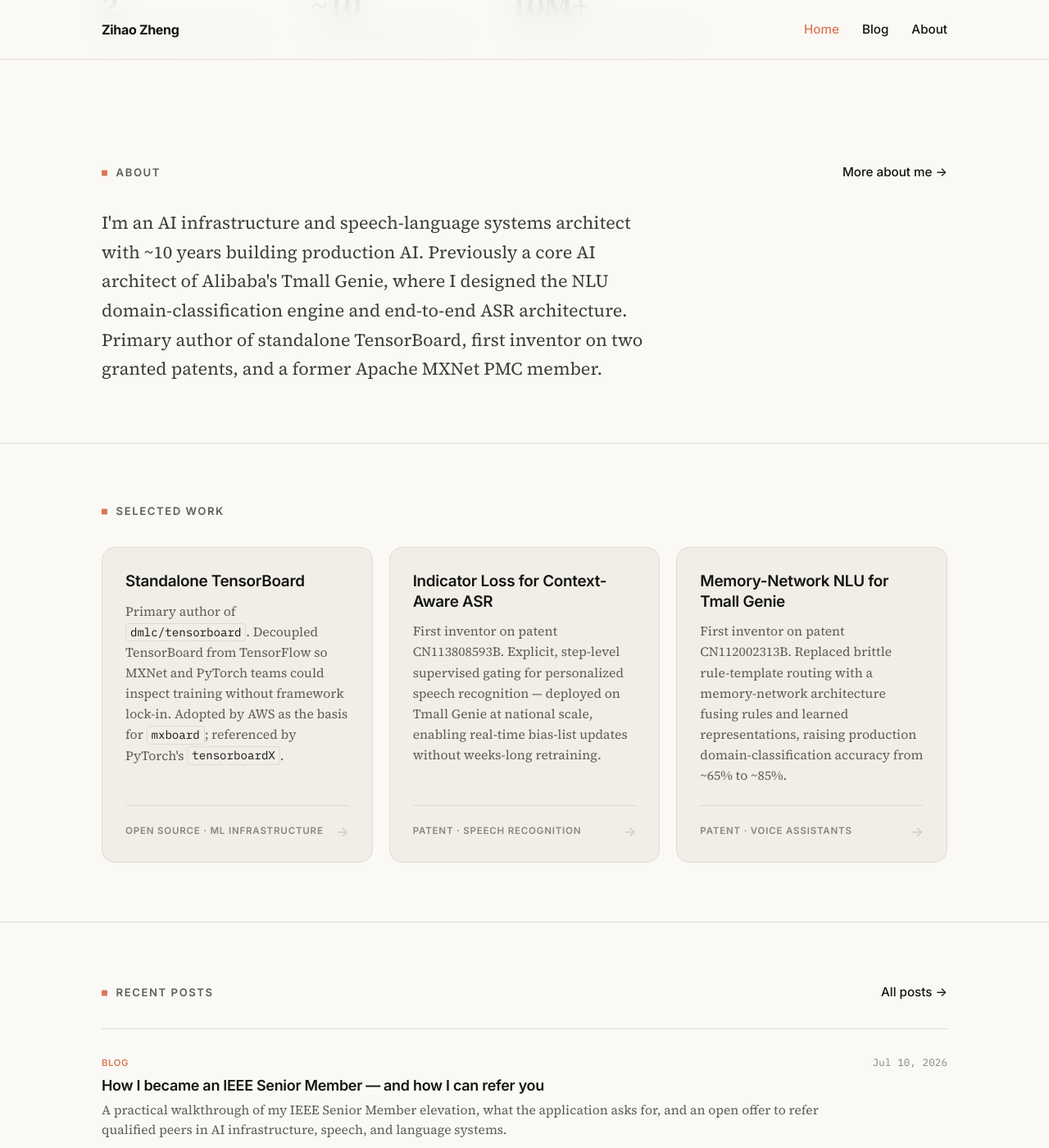
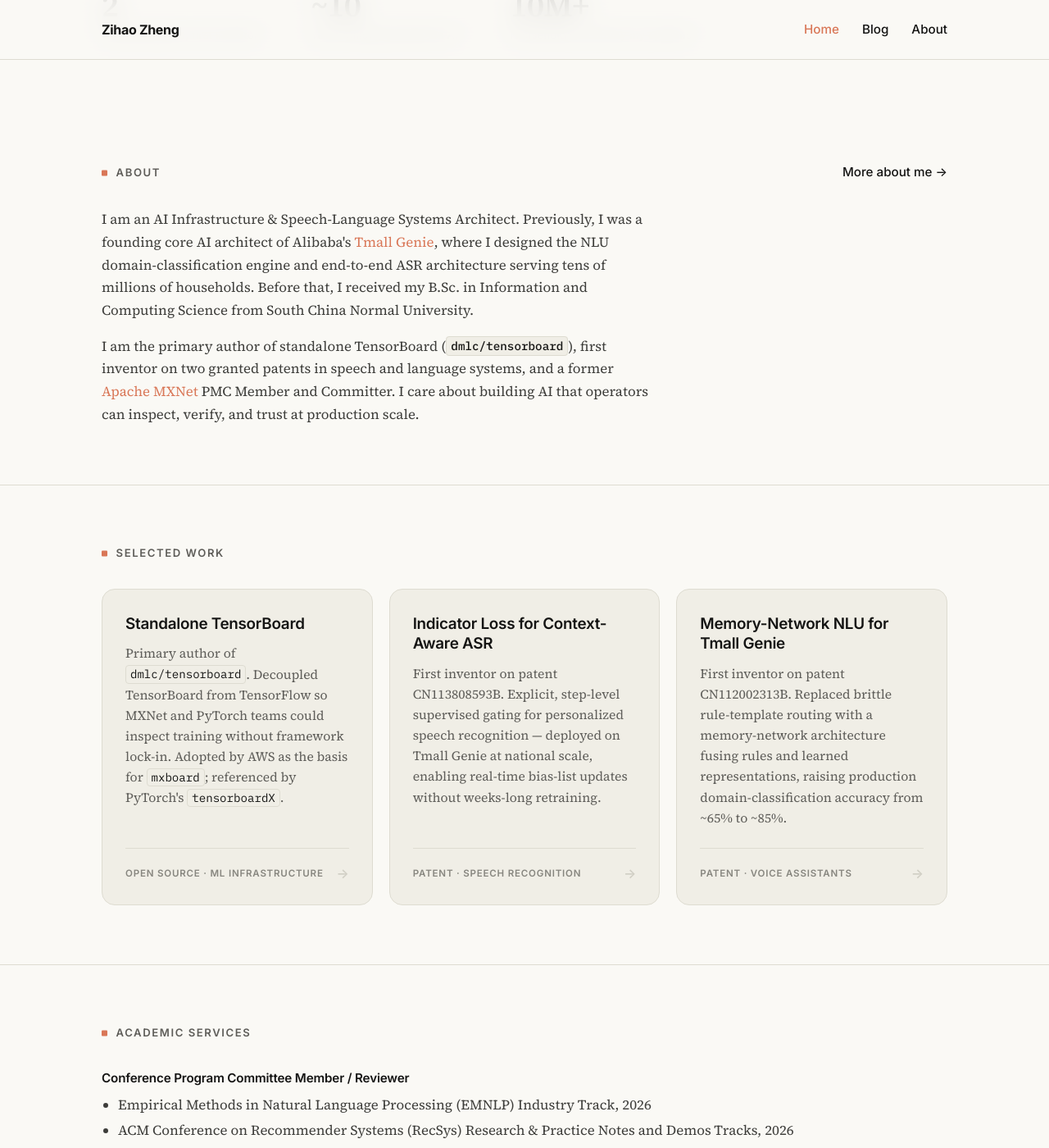
Before and after one commit to zihaolucky/zihaolucky.github.io, a Jekyll site: the page built from index.html, in a window 1280 px wide and 1400 px high, scrolled down 636 px. Shown: the whole window at 82% size. Built offline with Jekyll 4.4.1, drawn with Linux system fonts in a browser that asks for light colours; some of the changed text lies outside the part shown.

Commit message:
Refresh homepage About and add Academic Services.
Shorten recent posts to three, retitle the home page, and list conference and workshop reviewing roles on Home and About.

Co-authored-by: Cursor <cursoragent@cursor.com>

```diff
--- a/_includes/seo.html
+++ b/_includes/seo.html
@@ -20,7 +20,7 @@
   {% assign is_home = true %}
 {% endif %}
 {% if is_home %}
-  {% assign display_title = site.title | append: ' — ' | append: site.author.title %}
+  {% assign display_title = site.title | append: "'s Homepage" %}
 {% else %}
   {% assign display_title = seo_title %}
 {% endif %}
--- a/css/default.css
+++ b/css/default.css
@@ -336,12 +336,60 @@ ul, ol {
   font-family: var(--font-serif);
   color: var(--color-body);
   max-width: 42rem;
-  font-size: 1.35rem;
+  font-size: 1.05rem;
   line-height: 1.65;
 }
 
 .section-text p + p {
   margin-top: 1rem;
+}
+
+.section-text a {
+  color: var(--color-clay);
+  text-decoration: none;
+  font-weight: 500;
+}
+
+.section-text a:hover {
+  text-decoration: underline;
+}
+
+.section-text.academic-services {
+  max-width: none;
+  width: 100%;
+}
+
+.academic-services > ul {
+  list-style: none;
+  padding-left: 0;
+  margin: 0;
+}
+
+.academic-services > ul > li {
+  margin-bottom: 1.1rem;
+}
+
+.academic-services > ul > li > strong {
+  display: block;
+  font-family: var(--font-sans);
+  font-size: 0.95rem;
+  font-weight: 600;
+  color: var(--color-ink);
+  margin-bottom: 0.45rem;
+  letter-spacing: -0.01em;
+}
+
+.academic-services ul ul {
+  list-style: disc;
+  padding-left: 1.25rem;
+  margin: 0;
+}
+
+.academic-services ul ul li {
+  font-size: 1.05rem;
+  line-height: 1.55;
+  margin-bottom: 0.35rem;
+  color: var(--color-body);
 }
 
 /* Project cards — warm fill, soft radius */
@@ -893,6 +941,117 @@ pre code {
   margin-bottom: 0.4rem;
 }
 
+/* Subscribe — email + RSS */
+
+.subscribe {
+  max-width: var(--content-width);
+  margin: 3rem auto 0;
+  padding-top: 2rem;
+  border-top: 1px solid var(--color-hairline);
+}
+
+.entry .subscribe {
+  max-width: none;
+  width: 100%;
+  margin-left: 0;
+  margin-right: 0;
+}
+
+.blog-index .subscribe {
+  margin: 0 0 2.75rem;
+  padding-top: 0;
+  border-top: none;
+}
+
+.subscribe-lead {
+  font-family: var(--font-sans);
+  font-size: 0.95rem;
+  font-weight: 500;
+  color: var(--color-ink);
+  margin-bottom: 0.85rem;
+}
+
+.subscribe-form {
+  display: flex;
+  flex-wrap: wrap;
+  gap: 0.6rem;
+  margin-bottom: 0.75rem;
+}
+
+.subscribe-input {
+  flex: 1 1 14rem;
+  min-width: 0;
+  font-family: var(--font-sans);
+  font-size: 0.9rem;
+  color: var(--color-ink);
+  background: var(--color-canvas);
+  border: 1px solid var(--color-hairline);
+  border-radius: var(--radius-md);
+  padding: 0.65rem 0.85rem;
+  outline: none;
+  transition: border-color var(--transition);
+}
+
+.subscribe-input::placeholder {
+  color: var(--color-muted-soft);
+}
+
+.subscribe-input:focus {
+  border-color: var(--color-clay);
+}
+
+.subscribe-button {
+  font-family: var(--font-sans);
+  font-size: 0.85rem;
+  font-weight: 600;
+  letter-spacing: 0.02em;
+  color: #fff;
+  background: var(--color-clay);
+  border: none;
+  border-radius: var(--radius-md);
+  padding: 0.65rem 1.15rem;
+  cursor: pointer;
+  transition: opacity var(--transition);
+}
+
+.subscribe-button:hover {
+  opacity: 0.9;
+}
+
+.subscribe-note {
+  font-family: var(--font-sans);
+  font-size: 0.8rem;
+  color: var(--color-muted);
+  margin-bottom: 0;
+  line-height: 1.5;
+}
+
+.subscribe-note a {
+  color: var(--color-clay);
+  text-decoration: none;
+  font-weight: 500;
+}
+
+.subscribe-note a:hover {
+  text-decoration: underline;
+}
+
+.subscribe-rss {
+  font-size: 0.9rem;
+}
+
+.visually-hidden {
+  position: absolute;
+  width: 1px;
+  height: 1px;
+  padding: 0;
+  margin: -1px;
+  overflow: hidden;
+  clip: rect(0, 0, 0, 0);
+  white-space: nowrap;
+  border: 0;
+}
+
 /* Footer — dark closing surface */
 
 .site-footer {
--- a/index.html
+++ b/index.html
@@ -49,11 +49,23 @@ description: AI infrastructure and speech-language systems architect — patents
         </div>
         <div class="section-text">
             <p>
-                I'm an AI infrastructure and speech-language systems architect with ~10 years
-                building production AI. Previously a core AI architect of Alibaba's Tmall Genie,
+                I am an AI Infrastructure &amp; Speech-Language Systems Architect.
+                Previously, I was a founding core AI architect of Alibaba's
+                <a href="https://en.wikipedia.org/wiki/Tmall_Genie" target="_blank" rel="noopener noreferrer">Tmall Genie</a>,
                 where I designed the NLU domain-classification engine and end-to-end ASR
-                architecture. Primary author of standalone TensorBoard, first inventor on two
-                granted patents, and a former Apache MXNet PMC member.
+                architecture serving tens of millions of households.
+                Before that, I received my B.Sc. in Information and Computing Science from
+                South China Normal University.
+            </p>
+            <p>
+                I am the primary author of standalone TensorBoard
+                (<a href="https://github.com/dmlc/tensorboard" target="_blank" rel="noopener noreferrer"><code>dmlc/tensorboard</code></a>),
+                first inventor on two granted patents in
+                speech and language systems, and a former
+                <a href="https://mxnet.apache.org/" target="_blank" rel="noopener noreferrer">Apache MXNet</a>
+                PMC Member and Committer.
+                I care about building AI that operators can inspect, verify, and trust at
+                production scale.
             </p>
         </div>
     </div>
@@ -102,6 +114,32 @@ description: AI infrastructure and speech-language systems architect — patents
 <section class="section">
     <div class="container">
         <div class="section-header">
+            <h2 class="section-title">Academic Services</h2>
+        </div>
+        <div class="section-text academic-services">
+            <ul>
+                <li>
+                    <strong>Conference Program Committee Member / Reviewer</strong>
+                    <ul>
+                        <li>Empirical Methods in Natural Language Processing (EMNLP) Industry Track, 2026</li>
+                        <li>ACM Conference on Recommender Systems (RecSys) Research &amp; Practice Notes and Demos Tracks, 2026</li>
+                    </ul>
+                </li>
+                <li>
+                    <strong>Workshop Reviewer</strong>
+                    <ul>
+                        <li>Workshop on Noisy and User-generated Text (WNUT), @EMNLP 2026</li>
+                        <li>Efficient Representation Learning for Multimodal Information Retrieval (EReL@MIR), @ACM MM 2026</li>
+                    </ul>
+                </li>
+            </ul>
+        </div>
+    </div>
+</section>
+
+<section class="section">
+    <div class="container">
+        <div class="section-header">
             <h2 class="section-title">Recent Posts</h2>
             <a class="section-link" href="{{ site.baseurl }}/blog/">All posts →</a>
         </div>
@@ -124,7 +162,7 @@ description: AI infrastructure and speech-language systems architect — patents
                 </div>
             </li>
             {% assign listed = listed | plus: 1 %}
-            {% if listed >= 6 %}{% break %}{% endif %}
+            {% if listed >= 3 %}{% break %}{% endif %}
             {% endunless %}
             {% endfor %}
         </ul>
```
Also changed, not shown: about.md (+9 -0 lines).
